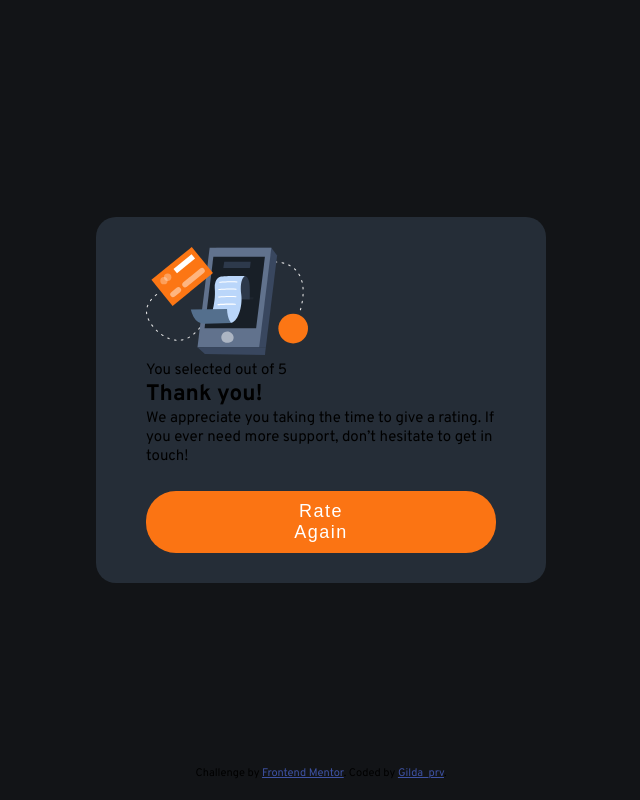
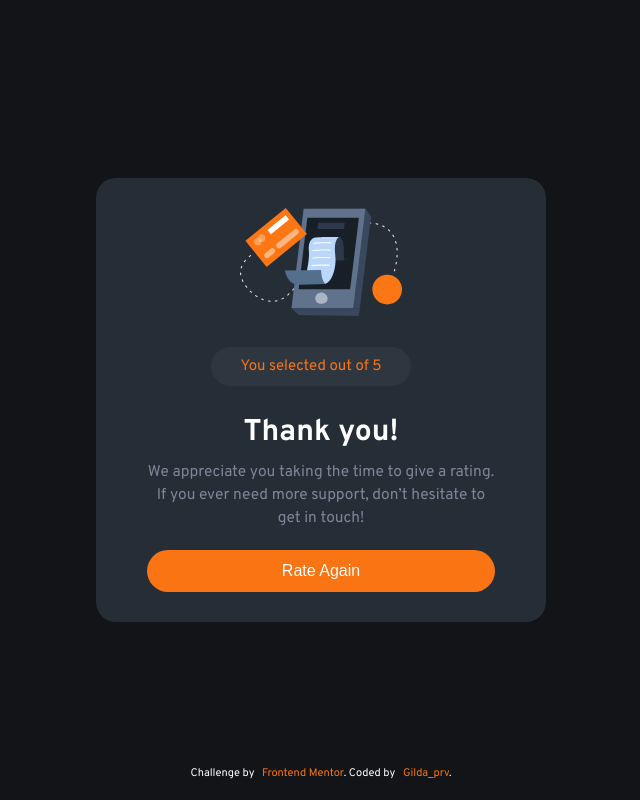
Before and after one commit to gilda-prv/Interactive-rating-component, a plain HTML site: page index.html in a window 1280 px wide. Both pictures are taken after a click on the button "SUBMIT". Shown: the whole page, without its empty margins (319-959 px from the left). Drawn offline with Linux system fonts and the light colour scheme.

Commit message:
Update style.css

```diff
--- a/style.css
+++ b/style.css
@@ -13,7 +13,7 @@ body {
   align-items: center;
   justify-content: center;
 }
-.continer {
+.container {
   padding: 20px 30px;
   margin: 0 auto;
 }
@@ -52,22 +52,25 @@ body {
   list-style: none;
   text-align: center;
 }
-ul li {
+.btn {
   background-color: hsla(217, 12%, 63%, 0.082);
   border-radius: 50%;
-  width: 40px;
-  height: 40px;
-  text-decoration: none;
-  color: hsl(216, 12%, 54%);
-  padding: 12px;
+  width: 50px;
+  height: 50px;
+  border: none;
+  font-size: 18px;
   font-weight: 700;
+  color: white;
+}
+.btn:hover {
+  background-color: hsl(25, 97%, 53%);
+  color: white;
   cursor: pointer;
 }
-ul li:hover {
-  background-color: hsl(25, 97%, 53%);
-  color: white;
+.btn:focus {
+  background-color: hsl(217, 12%, 63%);
 }
-button {
+.sub {
   margin-top: 25px;
   padding: 10px 145px;
   border: none;
@@ -79,17 +82,64 @@ button {
   letter-spacing: 1.5px;
   font-weight: 400;
 }
-button:hover {
+.sub:hover {
   background-color: white;
   color: hsl(25, 97%, 53%);
   font-weight: 700;
+}
+/* Thank you state */
+.container-thank {
+  display: none;
+  text-align: center;
+}
+.rating {
+  background-color: hsla(217, 12%, 63%, 0.082);
+  border-radius: 30px;
+  width: 200px;
+  padding: 10px;
+  color: hsl(25, 97%, 53%);
+  margin-top: 25px;
+  margin-left: 65px;
+}
+.card-text {
+  margin-top: 28px;
+}
+.card-text h2 {
+  color: white;
+  font-weight: 700;
+  font-size: 30px;
+  margin-bottom: 10px;
+}
+.card-text p {
+  color: hsl(216, 12%, 54%);
+  font-size: 15.5px;
+  line-height: 1.5;
+  margin-bottom: 20px;
+}
+.sub-btn {
+  font-size: 16px;
+  padding: 12px 135px;
+  border: none;
+  border-radius: 30px;
+  cursor: pointer;
+  background-color: hsl(25, 97%, 53%);
+  color: white;
+  font-weight: 400;
+}
+.sub-btn:hover {
+  background-color: white;
+  color: hsl(25, 97%, 53%);
+  font-weight: 400;
 }
 .attribution {
   font-size: 11px;
   text-align: center;
   position: absolute;
   bottom: 20px;
+  color: white;
 }
 .attribution a {
-  color: hsl(228, 45%, 44%);
+  color: hsl(25, 97%, 53%);
+  margin-left: 5px;
+  text-decoration: none;
 }
```
